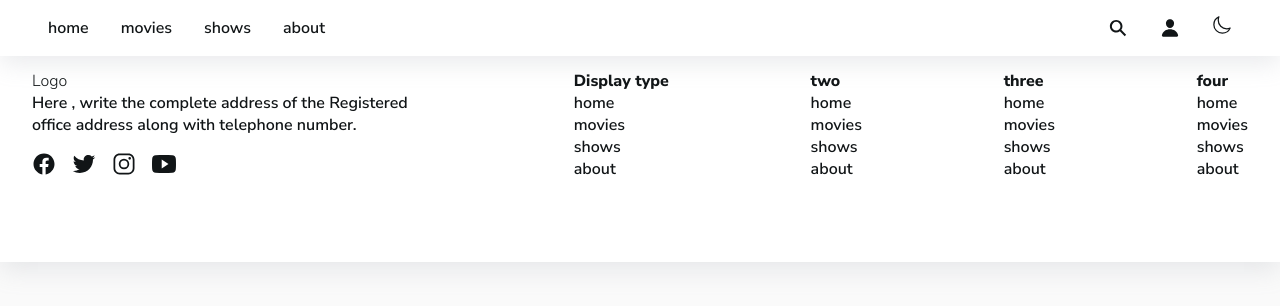
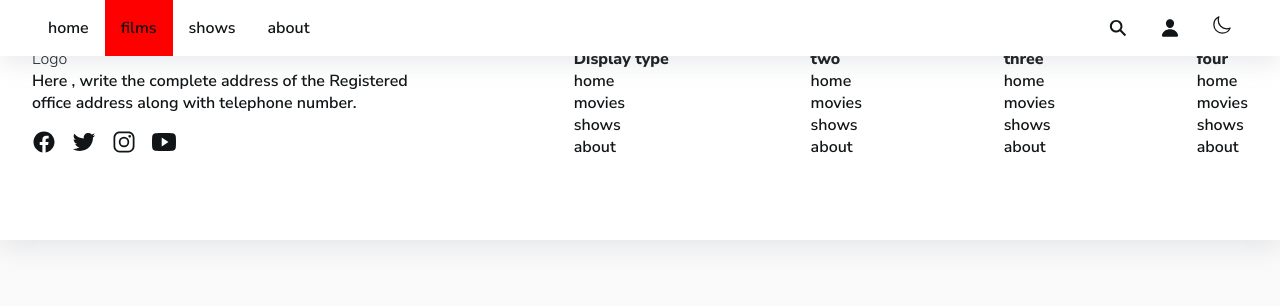
Before and after one commit to Koralldv/kinopoisk, a React (Create React App) app: page /films in a window 1280 px wide. Shown: the top 306 px of the page. Built offline with nearby package versions, Linux system fonts and the light colour scheme.

Commit message:
Обновил навигацию

```diff
--- a/src/App.js
+++ b/src/App.js
@@ -5,6 +5,7 @@ import {About} from './Pages/About'
 import {Contact} from './Pages/Contact'
 import {NotFound} from './Pages/NotFound'
 import {Layout} from './components/Layout'
+import {FilmsList} from './Pages/FilmsList'
 import {Film} from './Pages/Film'
 
 function App() {
@@ -16,9 +17,8 @@ function App() {
           <Route index element={<Home/>} />
           <Route path='about' element={<About/>} />
           <Route path='contact' element={<Contact/>} />
-          <Route path='film' element={<Film/>}>
-            <Route path=':filmId' element={<Film/>}/>
-          </Route>
+          <Route path='films' element={<FilmsList/>}/>
+          <Route path='films/:filmId' element={<Film/>}/>
           <Route path='*' element={<NotFound/>} />
         </Route>
       </Routes>
--- /dev/null
+++ b/src/Pages/FilmsList.jsx
@@ -0,0 +1,5 @@
+import React from 'react';
+
+export const FilmsList = () => {
+    return <div></div>;
+};
--- a/src/components/Featured.jsx
+++ b/src/components/Featured.jsx
@@ -39,7 +39,7 @@ export const Featured = () => {
                             <SwiperSlide key={item.kinopoiskId}>
                                 <Card>
                                     <Cover src={item.posterUrlPreview} />
-                                    <Link title={item.nameRu} to={`/film/${item.kinopoiskId}`}>
+                                    <Link title={item.nameRu} to={`/films/${item.kinopoiskId}`}>
                                         <Title>{item.nameRu}</Title>
                                     </Link>
                                     <List>
--- a/src/components/Header.jsx
+++ b/src/components/Header.jsx
@@ -20,8 +20,8 @@ export const Header = () => {
             link: '',
         },
         {
-            name: 'movies',
-            link: 'movies',
+            name: 'films',
+            link: 'films',
         },
         {
             name: 'shows',
```
